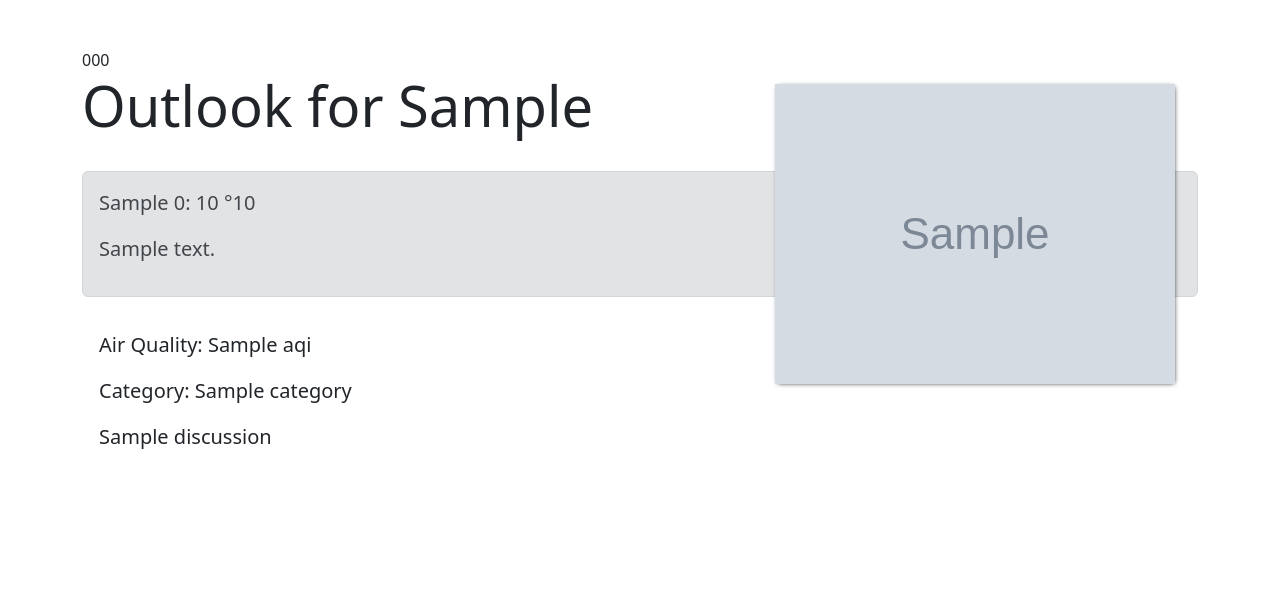
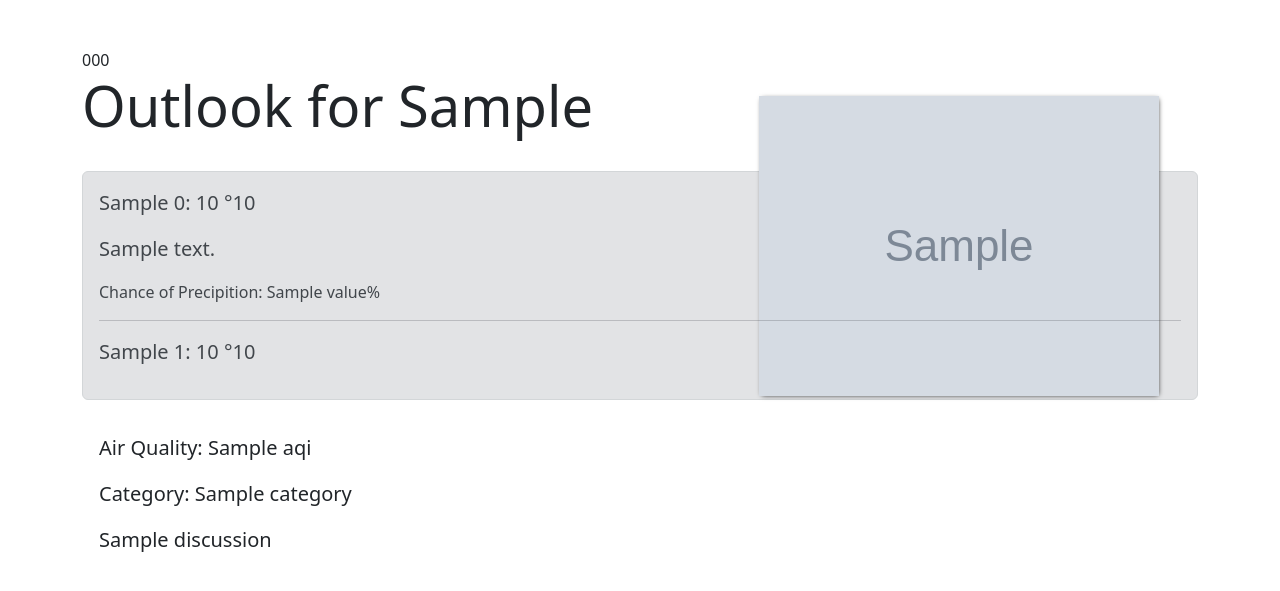
Before and after one commit to mkenney90/django-weather, a Django app: template lookup/templates/home.html in a window 1280 px wide. Shown: the part 56-647 px from the top of the page. Run offline with Django 4.2, Linux system fonts and the light colour scheme; the template is opened without the code that fills it: most values are stand-ins (such as "Sample title", 1, 10 or a date in 2020); grey boxes marked "Sample" are stand-in pictures.

Commit message:
updated about page and improved response logic

```diff
--- a/lookup/templates/about.html
+++ b/lookup/templates/about.html
@@ -3,5 +3,11 @@
 {% block content %}
 
 <h1>About</h1>
+<p>
+    A weather info lookup app written in Django v4.0.4.
+</p>
+<p>
+    Enter your zipcode in the search bar to retrieve a myriad of weather and climate data for your location.
+</p>
 
 {% endblock %}
--- a/lookup/templates/home.html
+++ b/lookup/templates/home.html
@@ -1,8 +1,4 @@
-{% extends 'base.html' %} {% block content %}
-
-{{ zipcode }}
-
-{% if response %}
+{% extends 'base.html' %} {% block content %} {{ zipcode }} {% if response %}
 {% if response == "error" %}
 <div class="alert alert-secondary">
     <p class="lead">There was an problem with the API request.</p>
@@ -11,13 +7,50 @@
 <div class="alert alert-secondary">
     <p class="lead">The specified zipcode is invalid.</p>
 </div>
+{% elif response == "throttled" %}
+<div class="alert alert-secondary">
+    <p class="lead">The geolocator API is throttling requests, please try again in a moment.</p>
+</div>
 {% else %}
 
-        <h1 class="display-4">Outlook for {{ response.aqi.0.ReportingArea }}</h1><br />
+<h1 class="display-4">Outlook for {{ response.aqi.0.ReportingArea }}</h1>
+<br />
 <div class="alert alert-secondary">
-            <p class="lead">{{ response.weather.properties.periods.0.name }}: {{ response.weather.properties.periods.0.temperature }} &#176;{{ response.weather.properties.periods.0.temperatureUnit }}</p>
-            <p class="lead">{{ response.weather.properties.periods.0.detailedForecast }}</p>
-            <img src="{{ response.weather.properties.periods.0.icon }} " style="position:absolute; right:2%; top:50%; transform:translateY(-50%); box-shadow: 1px 1px 5px -2px black";/>
+    <div class="inner-content">
+        <p class="lead">
+            {{ response.weather.0.name }}:
+            {{ response.weather.0.temperature }}
+            &#176;{{ response.weather.0.temperatureUnit }}
+        </p>
+        <p class="lead">
+            {{ response.weather.0.detailedForecast }}
+        </p>
+        <img
+            src="{{ response.weather.0.icon }} "
+            style="
+                position: absolute;
+                right: 2%;
+                top: 50%;
+                transform: translateY(-50%);
+                box-shadow: 1px 1px 5px -2px black;
+            "
+            ;
+        />
+        Chance of Precipition:
+        {% if response.weather.0.probabilityOfPrecipitation.value %}
+        {{ response.weather.0.probabilityOfPrecipitation.value }}%
+        {% else %}
+        None
+        {% endif %}
+    </div>
+    <hr>
+    <div class="inner-content">
+        <p class="lead">
+            {{ response.weather.1.name }}:
+            {{ response.weather.1.temperature }}
+            &#176;{{ response.weather.1.temperatureUnit }}
+        </p>
+    </div>
 </div>
 <div class="alert alert-{{ category_color }}">
     <p class="lead">Air Quality: {{ response.aqi.0.AQI }}</p>
@@ -25,8 +58,10 @@
     <p class="lead">{{ response.aqi.0.Discussion }}</p>
 </div>
 
-    {% endif %}
+<style>
+    .inner-content {
+        position: relative;
+    }
+</style>
 
-{% endif %}
-
-{% endblock %}
+{% endif %} {% endif %} {% endblock %}
```
Also changed, not shown: lookup/views.py (+7 -3 lines). Lines whose indentation alone changed are shown as unchanged.
